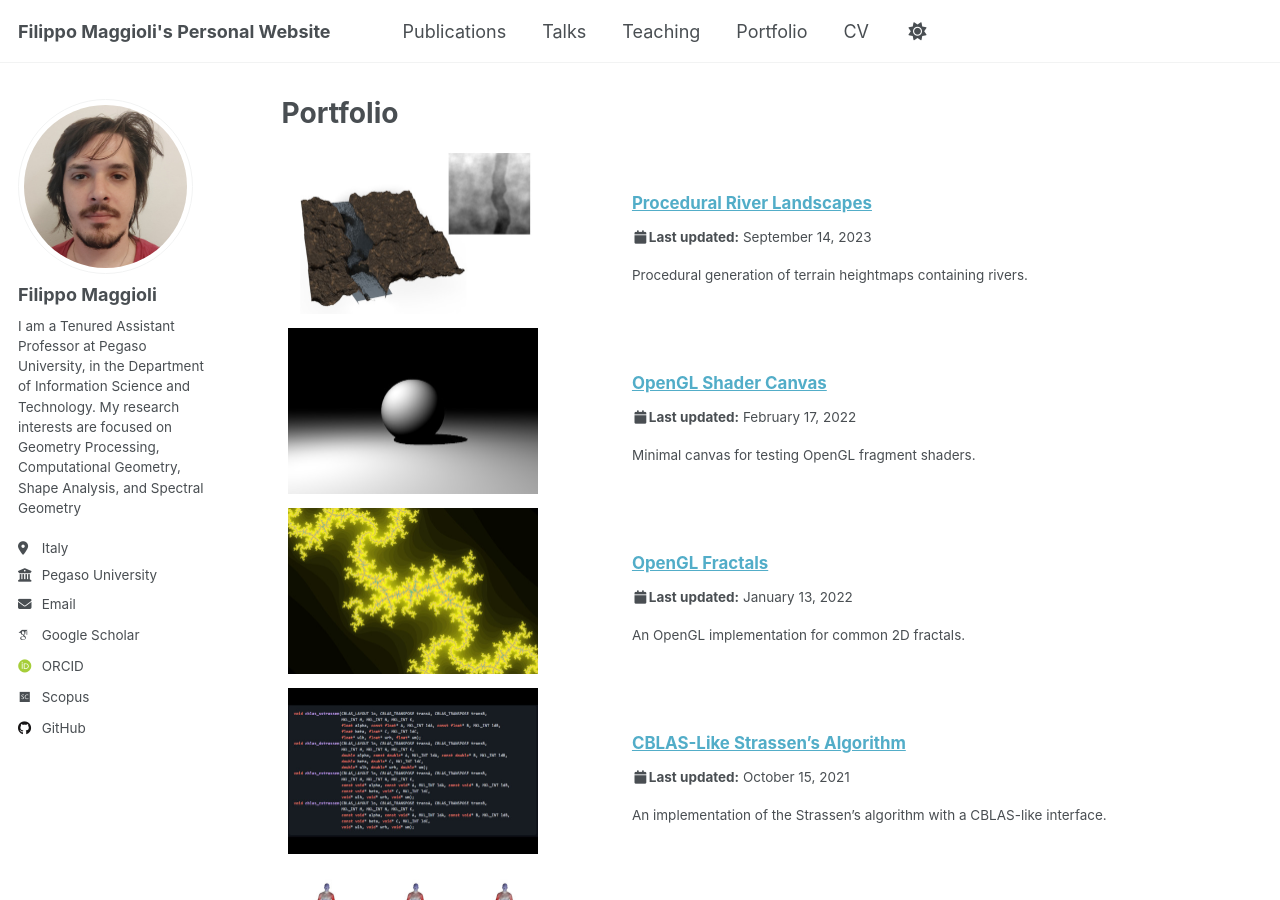
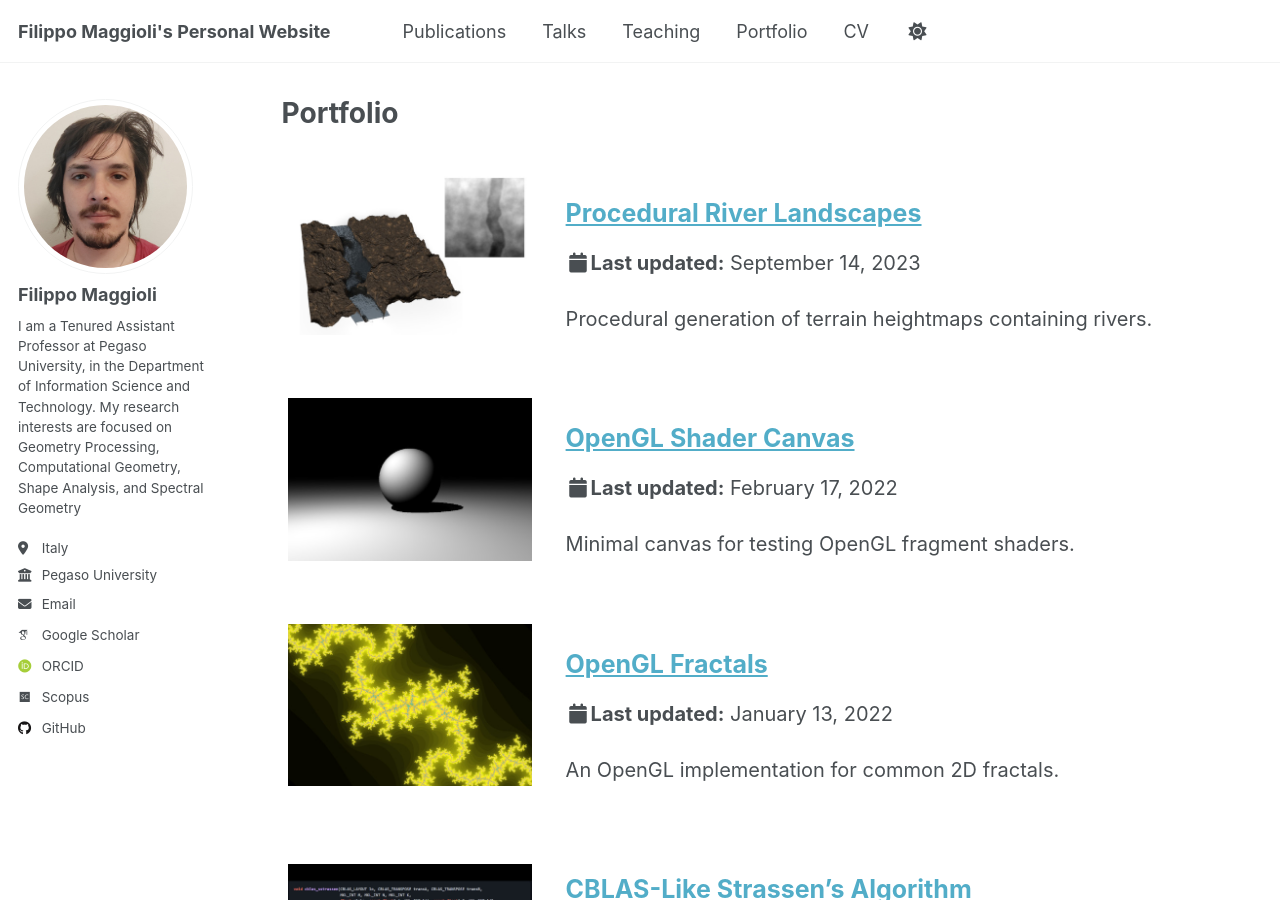
Before and after one commit to fmaggioli/fmaggioli.github.io, a Jekyll site: the page built from _pages/portfolio.html, in a window 1280 px wide and 900 px high. Built offline with Jekyll 4.4.1, drawn with Linux system fonts in a browser that asks for light colours; some web fonts are replaced.

Commit message:
Polishing portfolio

```diff
--- a/_includes/portfolio-single.html
+++ b/_includes/portfolio-single.html
@@ -17,7 +17,7 @@
   <td>
     <div class="{{ include.type | default: "list" }}__item">
       <article class="archive__item" itemscope itemtype="http://schema.org/CreativeWork">
-          <!-- <div class="text"> -->
+          <div class="text">
             <h2 class="archive__item-title" itemprop="headline">
               {% if post.link %}
                 <a href="{{ post.link }}">{{ title }}</a> <a href="{{ base_path }}{{ post.url }}" rel="permalink"><i class="fa fa-link" aria-hidden="true" title="permalink"></i><span class="sr-only">Permalink</span></a>
@@ -71,7 +71,7 @@
             {% elsif post.bibtexurl %}
               <p><a href="{{ post.bibtexurl }}">Download Bibtex</a></p>
             {% endif %}
-          <!-- </div> -->
+          </div>
       </article>
     </div>
   </td>
```
